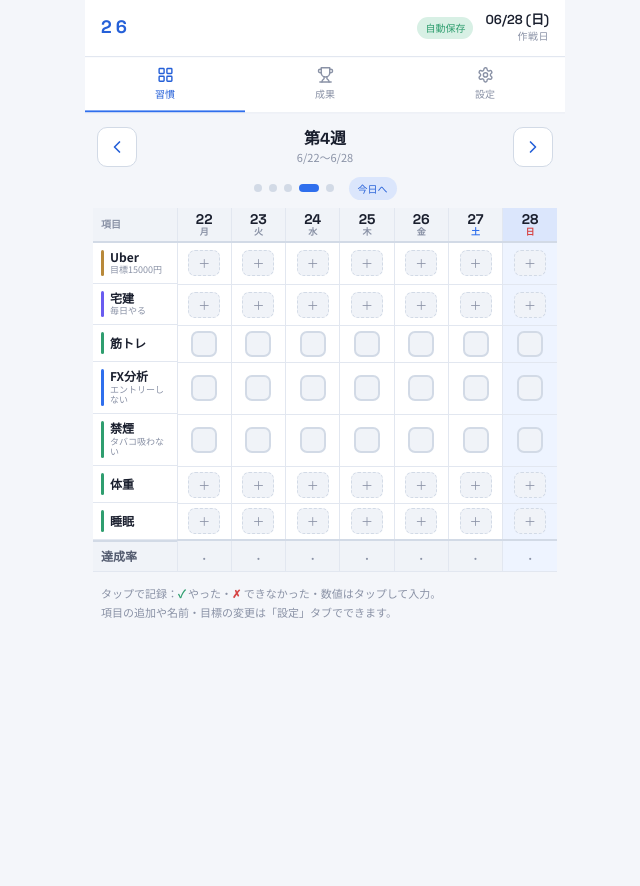
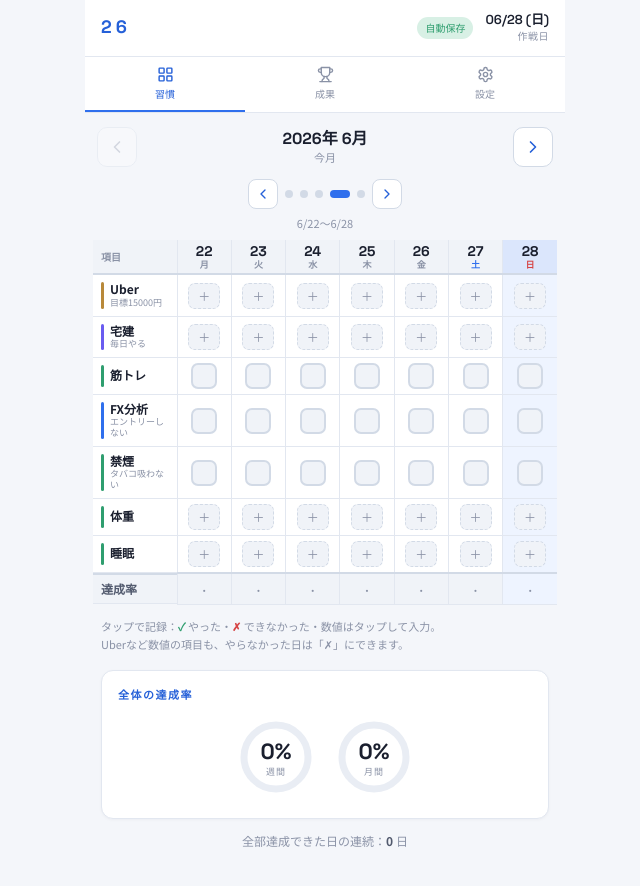
Before and after one commit to hoshi2/p26, a React (Vite) app: page / in a window 1280 px wide. Shown: the top 886 px of the page, without its empty margins (315-955 px from the left). Before the commit the page ends 800 px from the top, so only its background shows below. Built offline with nearby package versions, Linux system fonts and the light colour scheme.

Commit message:
Habit: month navigation, ✗ for number cells, move rings+streak to habit tab, steady cloud badge

```diff
--- a/src/App.jsx
+++ b/src/App.jsx
@@ -87,8 +87,8 @@ export default function App() {
             <span className="logo-text">26</span>
           </div>
           <div className="header-right">
-            <span className={'save-badge' + (saving ? ' saving' : '')}>
-              {saving ? '保存中…' : cloudOn ? '☁ クラウド' : '自動保存'}
+            <span className="save-badge">
+              {cloudOn ? '☁ クラウド' : saving ? '保存中…' : '自動保存'}
             </span>
             <div className="header-date">
               <span className="hd-day">{today.slice(5).replace('-', '/')} ({weekdayJP(today)})</span>
--- a/src/components/GridView.jsx
+++ b/src/components/GridView.jsx
@@ -1,10 +1,12 @@
 import React, { useState, useRef } from 'react'
 import { Check, X, ChevronLeft, ChevronRight, Minus, Plus } from 'lucide-react'
 import { todayStr, catColor } from '../data/initialData.js'
-import { weekdayIdx, dayVal, isDone, dayRate, shortNum, stepFor, stepForUnit, habitsForMonth, checkVal, numVal, sub2Val } from '../utils/calc.js'
+import {
+  weekdayIdx, dayVal, isDone, dayRate, shortNum, stepFor, stepForUnit,
+  habitsForMonth, checkVal, numVal, sub2Val, weekRate, monthRate, calcStreak,
+} from '../utils/calc.js'
 import '../styles/grid.css'
 
-// 単位から入力欄の見出しを決める
 function unitLabel(unit) {
   if (unit === '円') return '金額'
   if (unit === 'h') return '時間'
@@ -12,30 +14,71 @@ function unitLabel(unit) {
   return '数値'
 }
 
+function Ring({ pct, color, sub }) {
+  const r = 32, c = 2 * Math.PI * r
+  const off = c - (pct / 100) * c
+  return (
+    <div className="ring">
+      <svg width="80" height="80" viewBox="0 0 80 80">
+        <circle cx="40" cy="40" r={r} fill="none" stroke="var(--bg4)" strokeWidth="7" />
+        <circle cx="40" cy="40" r={r} fill="none" stroke={color} strokeWidth="7"
+          strokeDasharray={c} strokeDashoffset={off} strokeLinecap="round"
+          transform="rotate(-90 40 40)" style={{ transition: 'stroke-dashoffset 0.6s ease' }} />
+      </svg>
+      <div className="ring-label">
+        <span className="ring-pct">{pct}%</span>
+        <span className="ring-sub">{sub}</span>
+      </div>
+    </div>
+  )
+}
+
 const DOW = ['日', '月', '火', '水', '木', '金', '土']
+
+function shiftMonthStr(m, delta) {
+  const [y, mo] = m.split('-').map(Number)
+  const d = new Date(y, mo - 1 + delta, 1)
+  return `${d.getFullYear()}-${String(d.getMonth() + 1).padStart(2, '0')}`
+}
 
 export default function GridView({ state, setState }) {
   const today = todayStr()
+  const curMonth = today.slice(0, 7)
+  const todayDay = Number(today.slice(8, 10))
 
-  // 今月を7日ずつの「週」に区切る
-  const monthStr = today.slice(0, 7)
-  const habits = habitsForMonth(state, monthStr)
-  const [y, mo] = monthStr.split('-').map(Number)
+  const [month, setMonth] = useState(curMonth)
+  const [week, setWeek] = useState(Math.floor((todayDay - 1) / 7))
+  const [edit, setEdit] = useState(null)
+
+  const habits = habitsForMonth(state, month)
+  const [y, mo] = month.split('-').map(Number)
   const daysInMonth = new Date(y, mo, 0).getDate()
   const allDays = Array.from({ length: daysInMonth }, (_, i) => {
     const d = i + 1
-    const date = `${monthStr}-${String(d).padStart(2, '0')}`
+    const date = `${month}-${String(d).padStart(2, '0')}`
     return { d, date, dow: weekdayIdx(date) }
   })
   const weeks = []
   for (let i = 0; i < allDays.length; i += 7) weeks.push(allDays.slice(i, i + 7))
 
-  const todayDay = Number(today.slice(8, 10))
-  const [week, setWeek] = useState(Math.min(weeks.length - 1, Math.floor((todayDay - 1) / 7)))
-  const [edit, setEdit] = useState(null) // { date, habit, value, value2, check }
+  const isCurMonth = month === curMonth
+  const wk = Math.min(week, weeks.length - 1)
+  const days = weeks[wk] || []
+  const first = days[0], last = days[days.length - 1]
 
-  const days = weeks[week] || []
-  const first = days[0], last = days[days.length - 1]
+  // どこまで過去に戻れるか（項目リストがある一番古い月、または今月）
+  const setKeys = Object.keys(state.habitSets || {}).sort()
+  const earliest = setKeys.length && setKeys[0] < curMonth ? setKeys[0] : curMonth
+
+  function goMonth(delta) {
+    const m = shiftMonthStr(month, delta)
+    setMonth(m)
+    setWeek(m === curMonth ? Math.floor((todayDay - 1) / 7) : 0)
+  }
+  function goToday() {
+    setMonth(curMonth)
+    setWeek(Math.floor((todayDay - 1) / 7))
+  }
 
   // ---- 値の更新 ----
   function setVal(date, id, value) {
@@ -51,14 +94,12 @@ export default function GridView({ state, setState }) {
     })
   }
 
-  // check（数値なし）：未 → ✓ → ✗ → 未 を巡回
   function cycleCheck(date, id) {
     const cur = dayVal(state.days, date, id)
     const next = cur === undefined ? true : cur === true ? false : undefined
     setVal(date, id, next)
   }
 
-  // 数値／記録／check+数値／Uber(金額+時間) の入力モーダルを開く
   function openEdit(date, habit) {
     const raw = dayVal(state.days, date, habit.id)
     const n = numVal(raw)
@@ -84,6 +125,11 @@ export default function GridView({ state, setState }) {
     }
     setEdit(null)
   }
+  function markOff() {
+    if (!edit) return
+    setVal(edit.date, edit.habit.id, false)  // ✗（やらなかった）
+    setEdit(null)
+  }
   function stepEdit(field, delta) {
     setEdit(e => {
       const cur = Number(e[field] || 0)
@@ -98,34 +144,49 @@ export default function GridView({ state, setState }) {
   function onTouchEnd(e) {
     if (touch.current == null) return
     const dx = e.changedTouches[0].clientX - touch.current
-    if (dx < -45 && week < weeks.length - 1) setWeek(week + 1)
-    else if (dx > 45 && week > 0) setWeek(week - 1)
+    if (dx < -45 && wk < weeks.length - 1) setWeek(wk + 1)
+    else if (dx > 45 && wk > 0) setWeek(wk - 1)
     touch.current = null
   }
 
   const label = (dd) => `${mo}/${dd.d}`
 
+  // 下部サマリー（常に「今」の達成率）
+  const curHabits = habitsForMonth(state, curMonth)
+  const wRate = weekRate(state.days, curHabits)
+  const mRate = monthRate(state.days, curHabits)
+  const streak = calcStreak(state.days, curHabits)
+
   return (
     <>
-      {/* 週ナビ */}
+      {/* 月ナビ */}
       <div className="week-nav">
-        <button className="week-arrow" onClick={() => setWeek(w => Math.max(0, w - 1))} disabled={week === 0} aria-label="前の週">
+        <button className="week-arrow" onClick={() => goMonth(-1)} disabled={month <= earliest} aria-label="前の月">
           <ChevronLeft size={20} />
         </button>
         <div className="week-title">
-          <span className="week-title-main">第{week + 1}週</span>
-          <span className="week-title-sub">{first && last ? `${label(first)}〜${label(last)}` : ''}</span>
+          <span className="week-title-main">{y}年 {mo}月</span>
+          <span className="week-title-sub">{isCurMonth ? '今月' : month > curMonth ? '未来の月' : '過去の月'}</span>
         </div>
-        <button className="week-arrow" onClick={() => setWeek(w => Math.min(weeks.length - 1, w + 1))} disabled={week === weeks.length - 1} aria-label="次の週">
+        <button className="week-arrow" onClick={() => goMonth(1)} aria-label="次の月">
           <ChevronRight size={20} />
         </button>
       </div>
-      <div className="week-dots">
+
+      {/* 週ナビ */}
+      <div className="week-dots" style={{ marginTop: 12 }}>
+        <button className="week-arrow sm" onClick={() => setWeek(w => Math.max(0, w - 1))} disabled={wk === 0} aria-label="前の週">
+          <ChevronLeft size={16} />
+        </button>
         {weeks.map((_, i) => (
-          <button key={i} className={'week-dot' + (i === week ? ' on' : '')} onClick={() => setWeek(i)} aria-label={`第${i + 1}週`} />
+          <button key={i} className={'week-dot' + (i === wk ? ' on' : '')} onClick={() => setWeek(i)} aria-label={`第${i + 1}週`} />
         ))}
-        <button className="week-today" onClick={() => setWeek(Math.floor((todayDay - 1) / 7))}>今日へ</button>
+        <button className="week-arrow sm" onClick={() => setWeek(w => Math.min(weeks.length - 1, w + 1))} disabled={wk === weeks.length - 1} aria-label="次の週">
+          <ChevronRight size={16} />
+        </button>
+        {!isCurMonth && <button className="week-today" onClick={goToday}>今日へ</button>}
       </div>
+      <div className="week-range">{first && last ? `${label(first)}〜${label(last)}` : ''}</div>
 
       {/* グリッド本体 */}
       <div className="grid-wrap" onTouchStart={onTouchStart} onTouchEnd={onTouchEnd}>
@@ -163,15 +224,14 @@ export default function GridView({ state, setState }) {
                   const val = dayVal(state.days, dd.date, h.id)
                   const cellCls = 'hg-cell' + (isToday ? ' today' : '')
 
-                  // ①「できた/できない」のみ：タップで巡回
+                  // ①「できた/できない」のみ
                   if (h.type === 'check' && !h.num) {
                     const c = checkVal(val)
                     return (
                       <td key={dd.d} className={cellCls}>
                         <button
                           className={'hg-check' + (c === true ? ' yes' : c === false ? ' no' : '')}
-                          onClick={() => cycleCheck(dd.date, h.id)}
-                          aria-label={h.name}
+                          onClick={() => cycleCheck(dd.date, h.id)} aria-label={h.name}
                         >
                           {c === true ? <Check size={15} strokeWidth={3} /> : c === false ? <X size={14} strokeWidth={3} /> : ''}
                         </button>
@@ -179,7 +239,7 @@ export default function GridView({ state, setState }) {
                     )
                   }
 
-                  // ②「できた/できない＋数値」：数値を表示、色はチェック状態
+                  // ②「できた/できない＋数値」
                   if (h.type === 'check' && h.num) {
                     const c = checkVal(val)
                     const n = numVal(val)
@@ -194,15 +254,16 @@ export default function GridView({ state, setState }) {
                     )
                   }
 
-                  // ③ 数値 / 記録
+                  // ③ 数値 / 記録（✗ で「やらなかった」も記録可）
                   const n = numVal(val)
                   const isRecord = h.type === 'record'
-                  const cls = n === null ? ' empty' : isRecord ? ' rec' : isDone(h, val) ? ' ok' : ' miss'
+                  let cls, text
+                  if (val === false) { cls = ' miss'; text = '✗' }
+                  else if (n === null) { cls = ' empty'; text = '＋' }
+                  else { cls = isRecord ? ' rec' : isDone(h, val) ? ' ok' : ' miss'; text = shortNum(h, val) }
                   return (
                     <td key={dd.d} className={cellCls}>
-                      <button className={'hg-num' + cls} onClick={() => openEdit(dd.date, h)}>
-                        {n === null ? '＋' : shortNum(h, val)}
-                      </button>
+                      <button className={'hg-num' + cls} onClick={() => openEdit(dd.date, h)}>{text}</button>
                     </td>
                   )
                 })}
@@ -229,7 +290,19 @@ export default function GridView({ state, setState }) {
 
       <div className="grid-legend">
         タップで記録：<b className="lg-yes">✓</b> やった・<b className="lg-no">✗</b> できなかった・数値はタップして入力。<br />
-        項目の追加や名前・目標の変更は「設定」タブでできます。
+        Uberなど数値の項目も、やらなかった日は「✗」にできます。
+      </div>
+
+      {/* 全体の達成率（一番下） */}
+      <div className="card" style={{ marginTop: 16 }}>
+        <div className="card-head"><span className="card-title blue">全体の達成率</span></div>
+        <div className="ring-wrap">
+          <Ring pct={wRate} color="var(--blue)" sub="週間" />
+          <Ring pct={mRate} color="var(--accent)" sub="月間" />
+        </div>
+      </div>
+      <div style={{ margin: '12px 16px 0', color: 'var(--text3)', fontSize: 12, textAlign: 'center' }}>
+        全部達成できた日の連続：<b style={{ color: 'var(--text2)' }}>{streak}</b> 日
       </div>
 
       <div style={{ height: 24 }} />
@@ -243,52 +316,50 @@ export default function GridView({ state, setState }) {
               <span className="modal-date">{edit.date.slice(5).replace('-', '/')}</span>
             </div>
 
-            {/* できた/できない（数値つき check のとき） */}
             {combined && (
               <div className="modal-check-row">
-                <button
-                  className={'modal-check yes' + (edit.check === true ? ' on' : '')}
+                <button className={'modal-check yes' + (edit.check === true ? ' on' : '')}
                   onClick={() => setEdit(x => ({ ...x, check: x.check === true ? undefined : true }))}
                 ><Check size={15} strokeWidth={3} /> できた</button>
-                <button
-                  className={'modal-check no' + (edit.check === false ? ' on' : '')}
+                <button className={'modal-check no' + (edit.check === false ? ' on' : '')}
                   onClick={() => setEdit(x => ({ ...x, check: x.check === false ? undefined : false }))}
                 ><X size={15} strokeWidth={3} /> できなかった</button>
               </div>
             )}
 
-            {/* 1つ目の数値（Uberなら金額） */}
             {hasSub && <div className="modal-row-label">{unitLabel(edit.habit.unit)}</div>}
             <div className="modal-input-row">
               <button className="chip big" onClick={() => stepEdit('value', -stepFor(edit.habit))}><Minus size={16} /></button>
-              <input
-                className="input-field big" type="number" inputMode="decimal" autoFocus
+              <input className="input-field big" type="number" inputMode="decimal" autoFocus
                 value={edit.value} placeholder="0"
-                onChange={e => setEdit(x => ({ ...x, value: e.target.value }))}
-              />
+                onChange={e => setEdit(x => ({ ...x, value: e.target.value }))} />
               <span className="modal-unit">{edit.habit.unit}</span>
               <button className="chip big" onClick={() => stepEdit('value', stepFor(edit.habit))}><Plus size={16} /></button>
             </div>
 
-            {/* 2つ目の数値（Uberなら時間） */}
             {hasSub && (
               <>
                 <div className="modal-row-label" style={{ marginTop: 10 }}>{unitLabel(edit.habit.sub.unit)}</div>
                 <div className="modal-input-row">
                   <button className="chip big" onClick={() => stepEdit('value2', -stepForUnit(edit.habit.sub.unit))}><Minus size={16} /></button>
-                  <input
-                    className="input-field big" type="number" inputMode="decimal"
+                  <input className="input-field big" type="number" inputMode="decimal"
                     value={edit.value2} placeholder="0"
-                    onChange={e => setEdit(x => ({ ...x, value2: e.target.value }))}
-                  />
+                    onChange={e => setEdit(x => ({ ...x, value2: e.target.value }))} />
                   <span className="modal-unit">{edit.habit.sub.unit}</span>
                   <button className="chip big" onClick={() => stepEdit('value2', stepForUnit(edit.habit.sub.unit))}><Plus size={16} /></button>
                 </div>
               </>
             )}
 
+            {/* number/record は「やらなかった（✗）」も記録できる */}
+            {!combined && (
+              <button className="btn btn-red btn-full" style={{ marginTop: 12 }} onClick={markOff}>
+                ✗ この日はやらなかった
+              </button>
+            )}
+
             <div className="modal-btns">
-              <button className="btn btn-ghost" onClick={() => { setVal(edit.date, edit.habit.id, undefined); setEdit(null) }}>クリア</button>
+              <button className="btn btn-ghost" onClick={() => { setVal(edit.date, edit.habit.id, undefined); setEdit(null) }}>クリア（空に）</button>
               <button className="btn btn-blue" onClick={saveEdit}>保存</button>
             </div>
           </div>
--- a/src/styles/grid.css
+++ b/src/styles/grid.css
@@ -30,6 +30,8 @@
   border: none; background: var(--border2); cursor: pointer;
 }
 .week-dot.on { background: var(--blue); width: 20px; border-radius: 4px; }
+.week-arrow.sm { width: 30px; height: 30px; border-radius: 8px; }
+.week-range { text-align: center; font-size: 11px; color: var(--text3); margin-top: 6px; }
 .week-today {
   margin-left: 8px;
   font-size: 10px; color: var(--blue2);
```
Also changed, not shown: src/components/Dashboard.jsx (+1 -42 lines).
